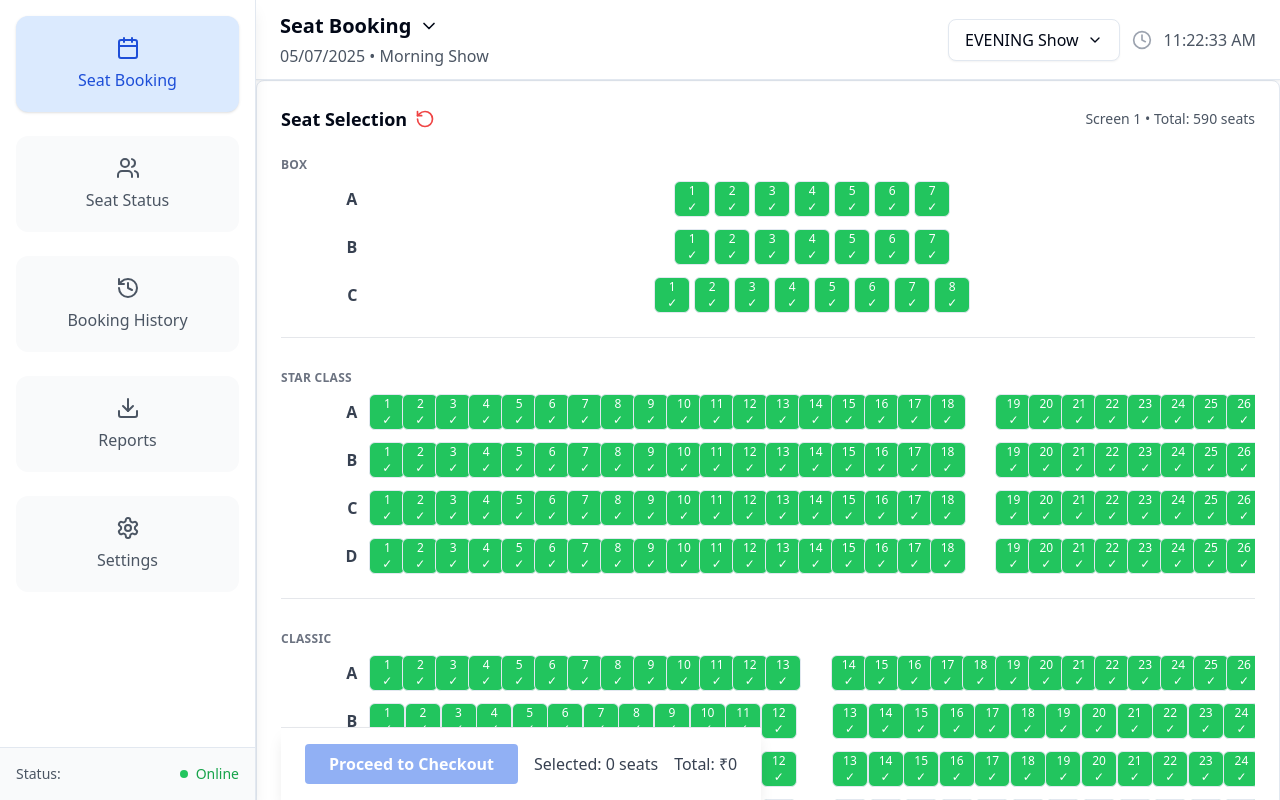
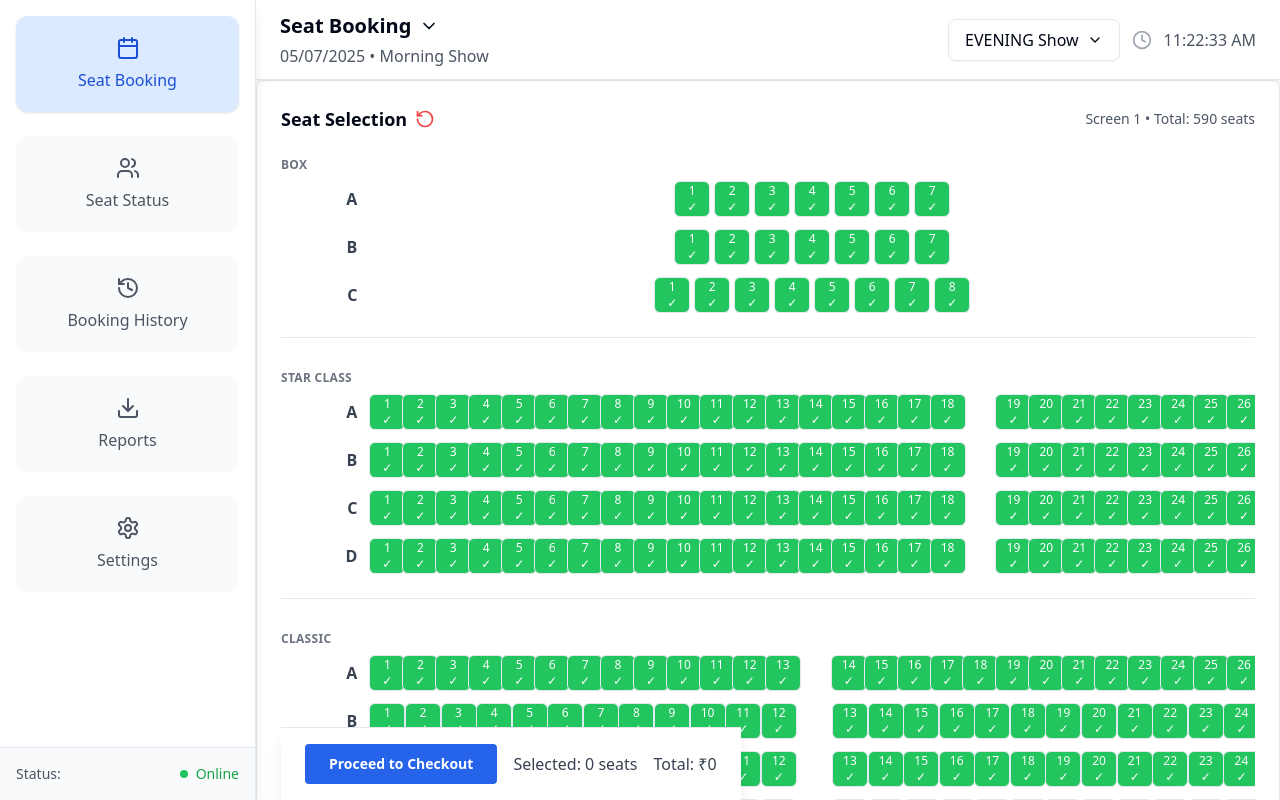
Before and after one commit to Crackedwarrior/offlinebooking, a React (Vite) app in the folder frontend/: page / in a window 1280 px wide. Shown: the top 800 px of the page. Built offline with nearby package versions, Linux system fonts and the light colour scheme.

Commit message:
Booking logic update

```diff
--- a/frontend/src/components/SeatGrid.tsx
+++ b/frontend/src/components/SeatGrid.tsx
@@ -199,19 +199,35 @@ const SeatGrid = ({ onProceed }: SeatGridProps) => {
         </div>
       </div>
 
+
+
       {/* Fixed Bottom Panel */}
       <div className={
-        `fixed bottom-0 z-50 bg-white border-t border-gray-200 flex flex-row items-center justify-between px-6 py-4 shadow-lg animate-fade-in transition-all duration-300
+        `fixed bottom-0 z-[9999] bg-white border-t border-gray-200 flex flex-row items-center justify-between px-6 py-4 shadow-lg animate-fade-in transition-all duration-300
         ${sidebarCollapsed ? 'left-16 w-[calc(100%-4rem)]' : 'left-64 w-[calc(100%-16rem)]'}
         left-0 w-full md:left-auto md:w-auto`
-      }>
-        <button
-          className={`bg-blue-600 hover:bg-blue-700 text-white font-semibold py-2 px-6 rounded transition-all ${selectedSeats.length === 0 ? 'opacity-50 cursor-not-allowed' : ''}`}
-          onClick={() => selectedSeats.length > 0 && onProceed && onProceed({ selectedSeats, totalAmount, seats })}
-          disabled={selectedSeats.length === 0}
+      } style={{ zIndex: 9999, position: 'fixed', bottom: 0 }}>
+        <Button
+          className="bg-blue-600 hover:bg-blue-700 text-white font-semibold py-2 px-6 rounded transition-all cursor-pointer"
+          style={{
+            backgroundColor: '#2563eb',
+            color: 'white',
+            border: 'none',
+            cursor: 'pointer',
+            pointerEvents: 'auto',
+            zIndex: 9999
+          }}
+          onClick={() => {
+            console.log('Proceed button clicked!');
+            console.log('onProceed function:', onProceed);
+            console.log('selectedSeats:', selectedSeats);
+            if (onProceed) {
+              onProceed({ selectedSeats, totalAmount, seats });
+            }
+          }}
         >
           Proceed to Checkout
-        </button>
+        </Button>
         <div className="flex flex-row items-center gap-4 ml-4">
           <span className="font-medium text-gray-700">Selected: {selectedSeats.length} seats</span>
           <span className="font-medium text-gray-700">Total: ₹{totalAmount}</span>
--- a/frontend/src/pages/Checkout.tsx
+++ b/frontend/src/pages/Checkout.tsx
@@ -217,40 +217,124 @@ const Checkout: React.FC<CheckoutProps> = ({ onBookingComplete }) => {
     return [];
   }
 
-  // Handler for class card click - select contiguous seats
+  // Helper function to find contiguous block starting from seat 1
+  const findContiguousBlock = (rowSeats: any[], count: number) => {
+    console.log(`findContiguousBlock: looking for ${count} seats in`, rowSeats.map(s => `${s.row}${s.number}`));
+
+    if (rowSeats.length < count) {
+      console.log(`findContiguousBlock: not enough seats (${rowSeats.length} < ${count})`);
+      return null;
+    }
+
+    const candidate = rowSeats.slice(0, count);
+    console.log(`findContiguousBlock: candidate seats:`, candidate.map(s => `${s.row}${s.number}`));
+
+    const isContiguous = candidate.every((s: any, j: number, arr: any[]) => {
+      if (j === 0) return true;
+      const isConsecutive = s.number === arr[j - 1].number + 1;
+      console.log(`findContiguousBlock: checking ${s.row}${s.number} vs ${arr[j-1].row}${arr[j-1].number}: ${isConsecutive}`);
+      return isConsecutive;
+    });
+
+    console.log(`findContiguousBlock: isContiguous = ${isContiguous}`);
+    return isContiguous ? candidate : null;
+  };
+
+  // Handler for class card click - select contiguous seats with grow-or-relocate logic
   const handleClassCardClick = (cls: any) => {
-    setSelectedCount(prev => {
     const classKey = cls.key || cls.label;
-      const currentCount = prev[classKey] || 0;
+
+    // Get currently selected seats in this class
+    const previouslySelected = seats.filter(seat => cls.rows.includes(seat.row) && seat.status === 'selected');
+    const currentCount = previouslySelected.length;
     const newCount = currentCount + 1;
 
-      // First, deselect any existing seats in this class
-      const alreadySelected = seats.filter(seat => cls.rows.includes(seat.row) && seat.status === 'selected');
-      alreadySelected.forEach(seat => toggleSeatStatus(seat.id, 'available'));
+    console.log(`Class card clicked: ${classKey}, current count: ${currentCount}, new count: ${newCount}`);
+    console.log('Previously selected seats:', previouslySelected.map(s => s.id));
 
-      // Try to find N contiguous seats across all rows in this class
+    // CASE 1: Nothing selected yet — start with first block
+    if (previouslySelected.length === 0) {
+      console.log('Case 1: Starting fresh');
+
+      // Try to find N contiguous seats starting from seat 1 in each row
       for (const row of cls.rows) {
-        const rowSeats = seats
-          .filter(seat => seat.row === row && seat.status === 'available')
+        console.log(`Checking row: ${row}`);
+
+        const allSeatsInRow = seats.filter(seat => seat.row === row);
+        const rowSeats = allSeatsInRow
+          .filter(seat => seat.status === 'available')
           .sort((a, b) => a.number - b.number);
 
-        // Check if this row has enough seats
-        if (rowSeats.length >= newCount) {
-          // Always start from the first available seat (seat 1) in this row
-          const candidate = rowSeats.slice(0, newCount);
-          const isContiguous = candidate.every((s: any, j: number, arr: any[]) => j === 0 || s.number === arr[j - 1].number + 1);
+        console.log(`Available seats in ${row}:`, rowSeats.map(s => `${s.row}${s.number}`));
 
-          if (isContiguous) {
-            // Select the contiguous block starting from seat 1
-            candidate.forEach(seat => toggleSeatStatus(seat.id, 'selected'));
-            return { ...prev, [classKey]: newCount };
-          }
+        const block = findContiguousBlock(rowSeats, newCount);
+        if (block) {
+          console.log(`Found initial block:`, block.map(s => s.id));
+          block.forEach(seat => toggleSeatStatus(seat.id, 'selected'));
+          setSelectedCount(prev => ({ ...prev, [classKey]: newCount }));
+          return;
         }
       }
 
-      // If no suitable block found in any row, reset to 0
-      return { ...prev, [classKey]: 0 };
-    });
+      // No block found, reset to 0
+      setSelectedCount(prev => ({ ...prev, [classKey]: 0 }));
+      return;
+    }
+
+    // CASE 2: Try growing the existing block in the same row
+    const currentRow = previouslySelected[0].row;
+    console.log(`Case 2: Trying to grow in row ${currentRow}`);
+
+    const allSeatsInCurrentRow = seats.filter(seat => seat.row === currentRow);
+    const allSeatsInCurrentRowSorted = allSeatsInCurrentRow.sort((a, b) => a.number - b.number);
+
+    console.log(`All seats in current row:`, allSeatsInCurrentRowSorted.map(s => `${s.row}${s.number} (${s.status})`));
+
+    // Try to find a larger contiguous block starting from seat 1 in the current row
+    const grownBlock = findContiguousBlock(allSeatsInCurrentRowSorted, newCount);
+    if (grownBlock) {
+      console.log(`Found grown block in same row:`, grownBlock.map(s => s.id));
+
+      // Deselect current seats and select the grown block
+      previouslySelected.forEach(seat => toggleSeatStatus(seat.id, 'available'));
+      grownBlock.forEach(seat => toggleSeatStatus(seat.id, 'selected'));
+      setSelectedCount(prev => ({ ...prev, [classKey]: newCount }));
+      return;
+    }
+
+    // CASE 3: Cannot grow in same row — find new block in next available row
+    console.log('Case 3: Looking for new block in next row');
+
+    // Find the next row after current row
+    const currentRowIndex = cls.rows.indexOf(currentRow);
+    const nextRows = cls.rows.slice(currentRowIndex + 1);
+
+    for (const row of nextRows) {
+      console.log(`Checking next row: ${row}`);
+
+      const allSeatsInRow = seats.filter(seat => seat.row === row);
+      const rowSeats = allSeatsInRow
+        .filter(seat => seat.status === 'available')
+        .sort((a, b) => a.number - b.number);
+
+      console.log(`Available seats in ${row}:`, rowSeats.map(s => `${s.row}${s.number}`));
+
+      const newBlock = findContiguousBlock(rowSeats, newCount);
+      if (newBlock) {
+        console.log(`Found new block in ${row}:`, newBlock.map(s => s.id));
+
+        // Deselect current seats and select the new block
+        previouslySelected.forEach(seat => toggleSeatStatus(seat.id, 'available'));
+        newBlock.forEach(seat => toggleSeatStatus(seat.id, 'selected'));
+        setSelectedCount(prev => ({ ...prev, [classKey]: newCount }));
+        return;
+      }
+    }
+
+    // CASE 4: No valid block found anywhere — reset to 0
+    console.log('Case 4: No valid block found, resetting to 0');
+    previouslySelected.forEach(seat => toggleSeatStatus(seat.id, 'available'));
+    setSelectedCount(prev => ({ ...prev, [classKey]: 0 }));
   };
 
   const movieName = 'KALANK';
```
Lines whose indentation alone changed are shown as unchanged.
